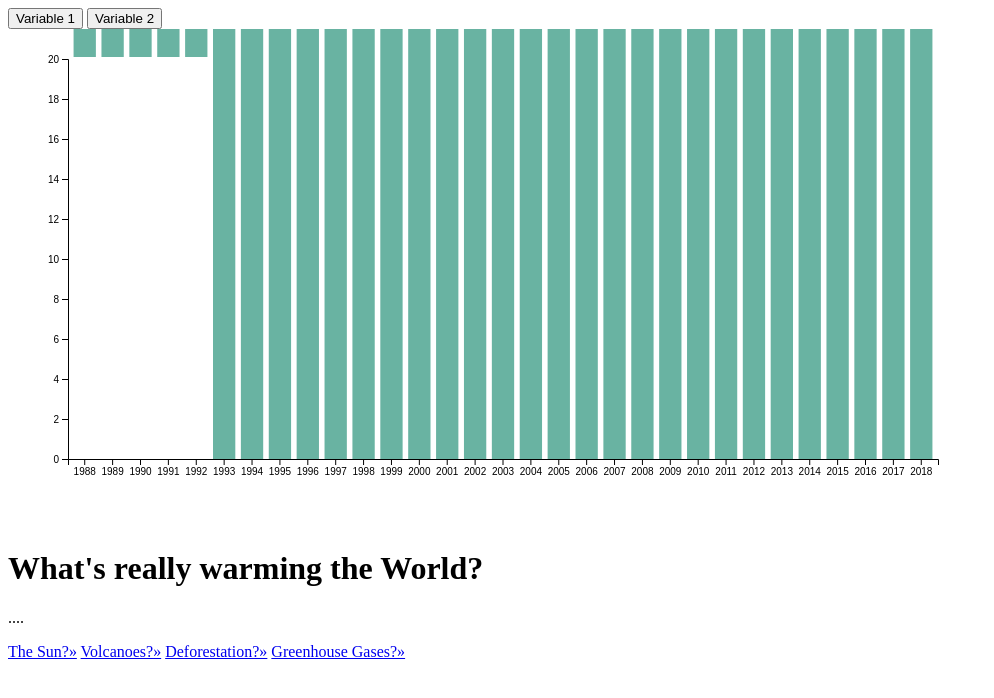
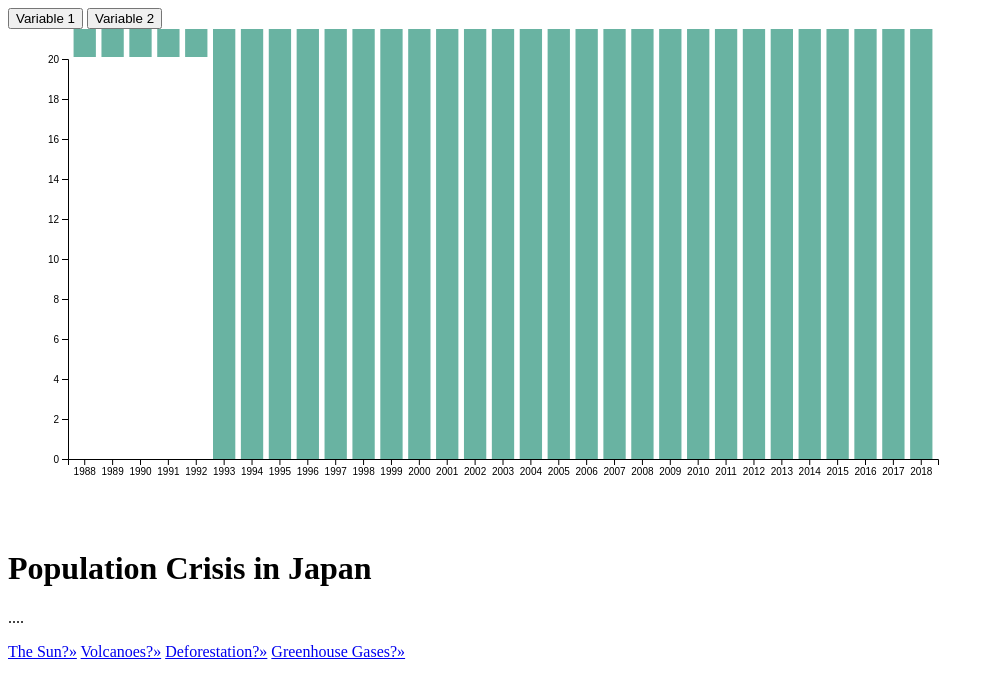
Before and after one commit to nhtrinh1988/Project, a plain HTML site: page index.html in a window 1280 px wide. Shown: the whole page, without its empty margins (0-994 px from the left). Drawn offline with nearby package versions, Linux system fonts and the light colour scheme.

Commit message:
Update index.html

```diff
--- a/index.html
+++ b/index.html
@@ -10,7 +10,7 @@
  <title>Life Expectency</title>
 </head>
 <body>
-  <h1> What's really warming the World?</h1>
+  <h1>Population Crisis in Japan</h1>
 <p>....</p>
 <script>
   // create 2 data_set
```
